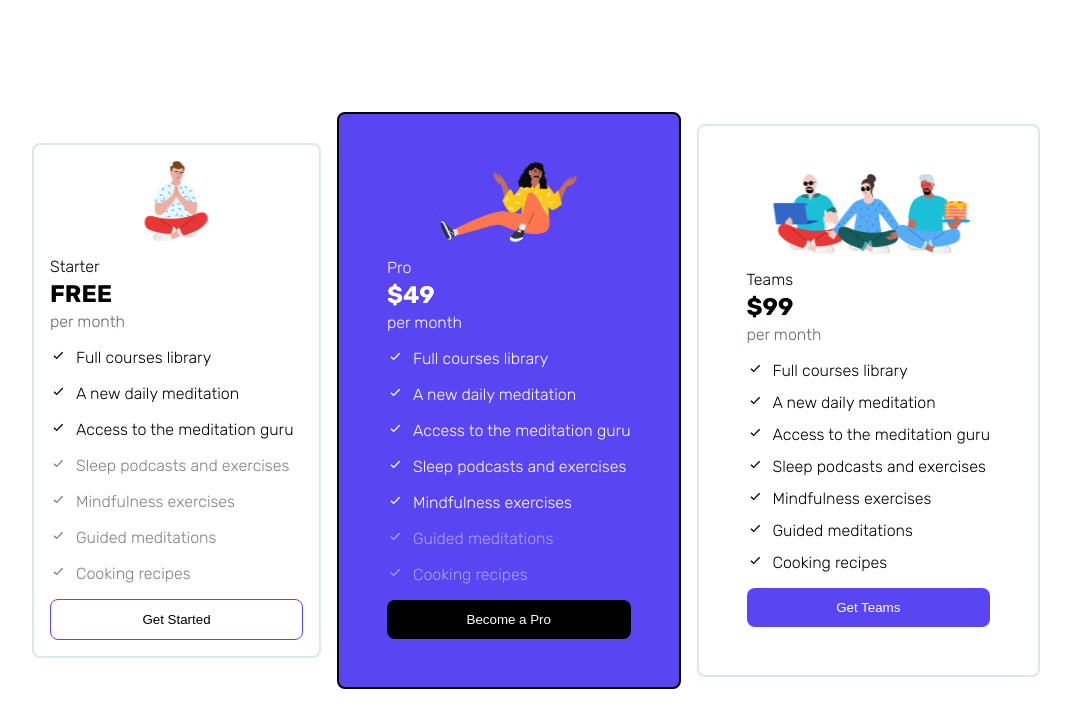
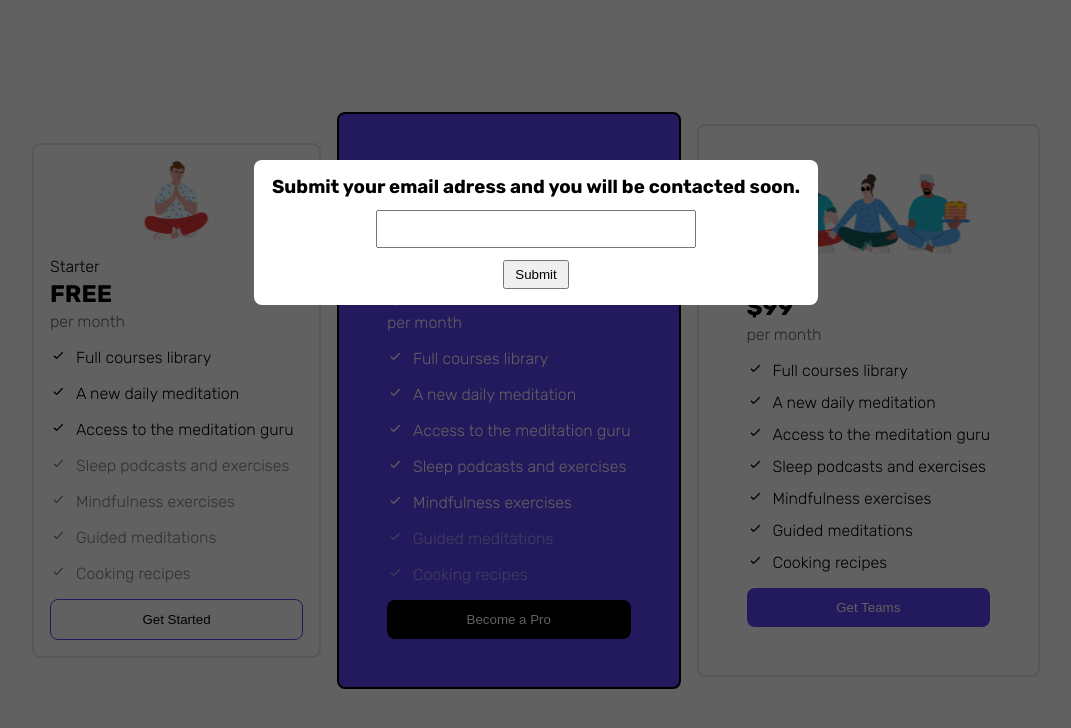
Before and after one commit to ptiry02/hackathon-price-plans, a React (Create React App) app: page / in a window 1280 px wide. Both pictures are taken after a click on the button "Get Started". Shown: the top 728 px of the page, without its empty margins (104-1175 px from the left). Built offline with nearby package versions, Linux system fonts and the light colour scheme.

Commit message:
made modal with functionality

```diff
--- a/public/index.html
+++ b/public/index.html
@@ -28,6 +28,7 @@
   </head>
   <body>
     <noscript>You need to enable JavaScript to run this app.</noscript>
+    <div id="modals"></div>
     <div id="root"></div>
     <!--
       This HTML file is a template.
--- a/src/App.jsx
+++ b/src/App.jsx
@@ -1,10 +1,16 @@
+import { useContext } from 'react'
+import { createPortal } from 'react-dom'
 import GlobalStyle from './assets/style/GlobalStyles'
 import Card from './components/Card'
+import Modal from './components/Modal'
+import { ModalContext } from './storage/modal.context'
 
 function App() {
+  const { isVisible } = useContext(ModalContext)
   return (
     <>
       <GlobalStyle />
+      {isVisible && createPortal(<Modal />, document.getElementById('modals'))}
       <Card plan="starter" />
       <Card plan="pro" />
       <Card plan="teams" />
--- a/src/components/Button.jsx
+++ b/src/components/Button.jsx
@@ -1,7 +1,11 @@
 import styled from 'styled-components'
 
-const Button = ({ plan }) => {
-  return <Btn plan={plan}>{plan === 'starter' ? 'Get Started' : plan === 'pro' ? 'Become a Pro' : 'Get Teams'}</Btn>
+const Button = ({ plan, onClick }) => {
+  return (
+    <Btn onClick={onClick} plan={plan}>
+      {plan === 'starter' ? 'Get Started' : plan === 'pro' ? 'Become a Pro' : 'Get Teams'}
+    </Btn>
+  )
 }
 
 export default Button
--- a/src/components/Card.jsx
+++ b/src/components/Card.jsx
@@ -5,8 +5,14 @@ import proImg from '../assets/images/pro.svg'
 import teamImg from '../assets/images/team.svg'
 import { BiCheck } from 'react-icons/bi'
 import Button from './Button'
+import { useContext } from 'react'
+import { ModalContext } from '../storage/modal.context'
 
 const Card = ({ plan }) => {
+  const { setIsVisible } = useContext(ModalContext)
+  const handleClick = () => {
+    setIsVisible(true)
+  }
   return (
     <Wrapper plan={plan}>
       <Img src={plan === 'starter' ? starterImg : plan === 'pro' ? proImg : teamImg} />
@@ -41,7 +47,7 @@ const Card = ({ plan }) => {
           </li>
         ))}
       </List>
-      <Button plan={plan} />
+      <Button onClick={handleClick} plan={plan} />
     </Wrapper>
   )
 }
--- /dev/null
+++ b/src/components/Modal.jsx
@@ -0,0 +1,49 @@
+import { useContext } from 'react'
+import styled from 'styled-components'
+import { ModalContext } from '../storage/modal.context'
+
+const Modal = () => {
+  const { setIsVisible } = useContext(ModalContext)
+  return (
+    <Wrapper>
+      <Backdrop onClick={() => setIsVisible(false)}></Backdrop>
+      <Content>
+        <h3>Submit your email adress and you will be contacted soon.</h3>
+        <Input type="email" />
+        <button onClick={() => setIsVisible(false)} style={{ alignSelf: 'center', padding: '5px 10px' }}>
+          Submit
+        </button>
+      </Content>
+    </Wrapper>
+  )
+}
+
+export default Modal
+
+const Wrapper = styled.div`
+  display: flex;
+  justify-content: center;
+`
+
+const Backdrop = styled.div`
+  position: absolute;
+  width: 100vw;
+  height: 100vh;
+  background-color: #0000009e;
+`
+const Content = styled.div`
+  position: fixed;
+  width: fit-content;
+  display: flex;
+  flex-direction: column;
+  gap: 12px;
+  padding: 16px 18px;
+  background-color: white;
+  border-radius: 8px;
+  top: 20%;
+`
+const Input = styled.input`
+  align-self: center;
+  font-size: 1.5em;
+  padding: 3px 3px;
+`
--- a/src/index.js
+++ b/src/index.js
@@ -1,5 +1,10 @@
 import ReactDOM from 'react-dom/client'
 import App from './App'
+import ModalProvider from './storage/modal.context'
 
 const root = ReactDOM.createRoot(document.getElementById('root'))
-root.render(<App />)
+root.render(
+  <ModalProvider>
+    <App />
+  </ModalProvider>
+)
--- /dev/null
+++ b/src/storage/modal.context.js
@@ -0,0 +1,10 @@
+import { createContext, useState } from 'react'
+
+export const ModalContext = createContext()
+
+const ModalProvider = ({ children }) => {
+  const [isVisible, setIsVisible] = useState(false)
+
+  return <ModalContext.Provider value={{ isVisible, setIsVisible }}>{children}</ModalContext.Provider>
+}
+export default ModalProvider
```
